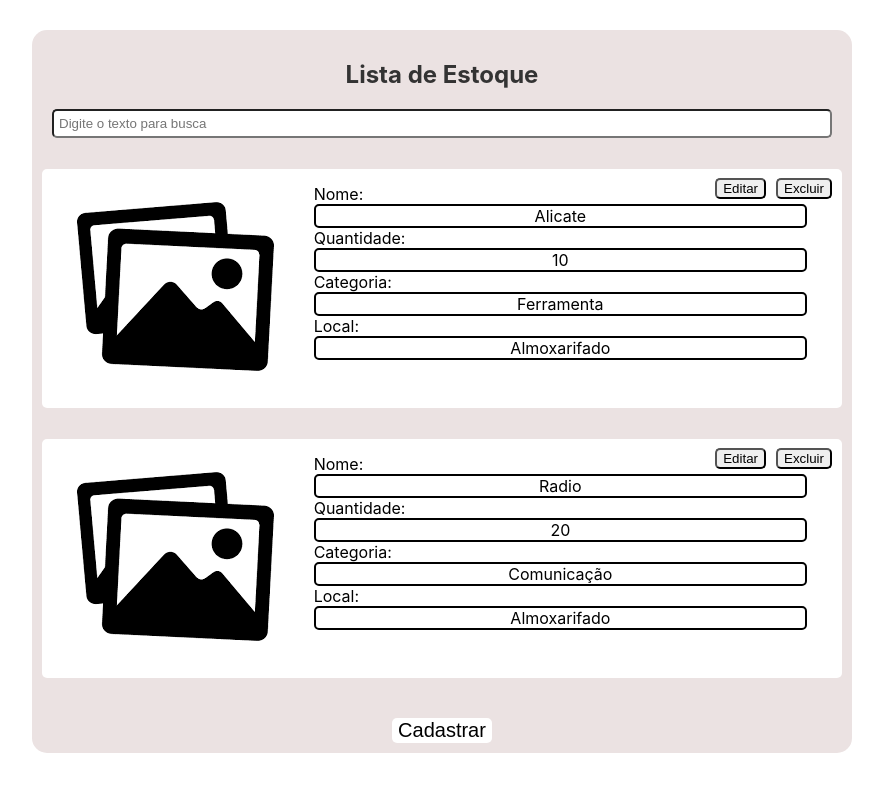
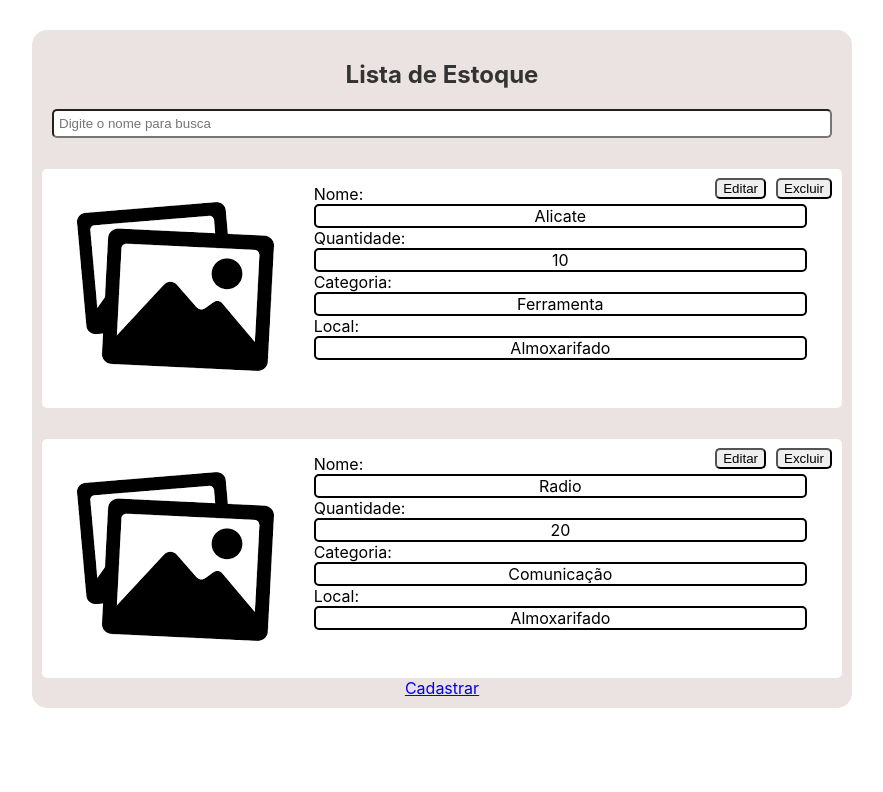
Before and after one commit to JhonataKornaker/Estoque-Web, a React (Create React App) app: page / in a window 1280 px wide. Shown: the top 792 px of the page, without its empty margins (198-1081 px from the left). Built offline with nearby package versions, Linux system fonts and the light colour scheme.

Commit message:
Terminando barra de pesquisar

```diff
--- a/package.json
+++ b/package.json
@@ -9,6 +9,7 @@
     "react": "^18.2.0",
     "react-dom": "^18.2.0",
     "react-icons": "^4.12.0",
+    "react-router-dom": "^6.21.2",
     "react-scripts": "5.0.1",
     "web-vitals": "^2.1.4"
   },
--- a/src/App.js
+++ b/src/App.js
@@ -4,6 +4,7 @@ import './App.css';
 import ListaEstoque from './componentes/lista-estoque';
 import Pesquisar from './componentes/pesquisar';
 import Modal from './componentes/modal';
+import { Link } from 'react-router-dom';
 
 
 function App() {
@@ -44,22 +45,32 @@ function App() {
     setItem(novaListaItem);
   }
 
+  const [pesquisa, setPesquisa] = useState('');
+
  // const adicionarItem = () => {}
 
 
   return (
     <div className="App">
       <h2>Lista de Estoque</h2>
-      <Pesquisar />
+      <Pesquisar pesquisa={pesquisa} setPesquisa={setPesquisa}/>
+
       {
-        item.map((lista) => (
-          <ListaEstoque key={lista.id} lista={lista} openModal={openModal} excluirItem={removerItem} />
+        item
+        .filter((lista) => lista.nome.toLowerCase()
+        .includes(pesquisa.toLowerCase()))
+        .map((lista) => (
+          <ListaEstoque
+          key={lista.id}
+          lista={lista}
+          openModal={openModal}
+          excluirItem={removerItem} />
         ))
       }
 
-      <button className='btnCadastrar'>
+      <Link to={'cadastrar'}>
         Cadastrar
-      </button>
+      </Link>
 
       <Modal isOpen={isModalOpen} onClose={closeModal} listaModal={itemModal} setItem={setItem} />
 
--- /dev/null
+++ b/src/componentes/cadastro/index.js
@@ -0,0 +1,14 @@
+import { Link } from 'react-router-dom';
+import './Cadastrar.css';
+
+const Cadastrar = () => {
+    return (
+        <>
+            <h2>Tela Cadastro!!</h2>
+
+            <Link to={'/'}>Voltar</Link>
+        </>
+    )
+}
+
+export default Cadastrar;
--- a/src/componentes/pesquisar/index.js
+++ b/src/componentes/pesquisar/index.js
@@ -1,9 +1,13 @@
 import './Pesquisar.css'
 
-const Pesquisar = () => {
+const Pesquisar = ({pesquisa, setPesquisa}) => {
     return (
         <div className='busca'>
-            <input type='text' placeholder='Digite o texto para busca' />
+            <input
+            type='text'
+            value={pesquisa}
+            onChange={(e) => setPesquisa(e.target.value)}
+            placeholder='Digite o nome para busca' />
         </div>
     )
 }
--- a/src/index.js
+++ b/src/index.js
@@ -4,10 +4,24 @@ import './index.css';
 import App from './App';
 import reportWebVitals from './reportWebVitals';
 
+import { createBrowserRouter, RouterProvider } from 'react-router-dom';
+import Cadastrar from './componentes/cadastro';
+
+const router = createBrowserRouter([
+  {
+    path: '/',
+    element: <App/>
+  },
+  {
+    path: 'cadastrar',
+    element: <Cadastrar/>
+  }
+]);
+
 const root = ReactDOM.createRoot(document.getElementById('root'));
 root.render(
   <React.StrictMode>
-    <App />
+    <RouterProvider router={router} />
   </React.StrictMode>
 );
 
```
Also changed, not shown: src/componentes/cadastro/Cadastrar.css (added), 1 other file (tests, documents, lock files or other folders).
